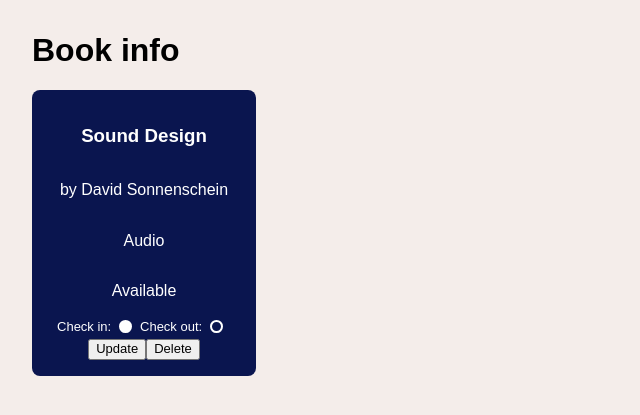
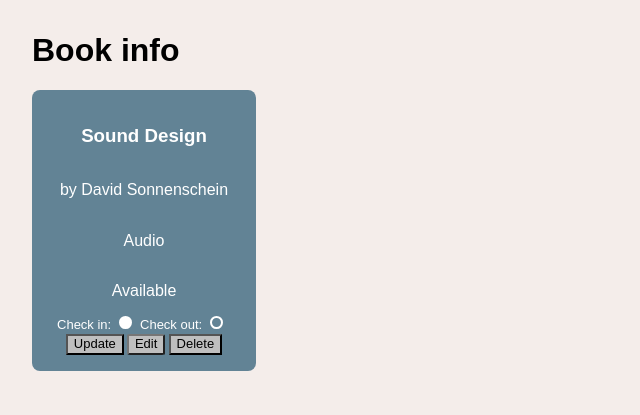
Before and after one commit to TimoHenderson/wk04_wknd_homework_library, a Flask app: page /books/1 in a window 1280 px wide. Shown: the part 130-545 px from the top of the page, without its empty margins (0-640 px from the left). Run offline with Flask 2, Linux system fonts and the light colour scheme.

Commit message:
added update book to book.html and much styling

```diff
--- a/controllers/controller.py
+++ b/controllers/controller.py
@@ -39,3 +39,11 @@
     request_origin = request.form["request_origin"]
     library.check_book_in_or_out(int(index), int(check_out))
     return redirect(request_origin)
+
+
+@app.route("/books/update/<index>", methods=["POST"])
+def update_book(index):
+    form = request.form
+    request_origin = request.form["request_origin"]
+    library.update_book(int(index), form["title"], form["author"], form["genre"])
+    return redirect(request_origin)
--- a/static/style.css
+++ b/static/style.css
@@ -51,7 +51,9 @@
     flex-direction: column;
     justify-content: space-around;
     align-items: center;
-    background-color: hwb(231 4% 69%);
+    /* background-color: hwb(231 4% 69%); */
+    background-color: #628395;
+
     border-radius: 0.5rem;
     padding: 1rem;
 }
@@ -67,6 +69,7 @@
 .book-buttons {
     display: flex;
     justify-content: center;
+    gap: 0.2rem;
 
 }
 
@@ -81,10 +84,9 @@
     transition: 0.1s all linear;
     margin-right: 0.5rem;
     margin-left: 0.5rem;
-    margin-bottom: 0.6rem;
+    margin-bottom: 0.3rem;
 
-    position: relative;
-    top: 4px;
+
 }
 
 .check-out-radio {
@@ -96,3 +98,64 @@
 .check-out-radio>input:checked {
     background-color: white;
 }
+
+#edit-form {
+    display: none;
+    visibility: hidden;
+
+}
+
+#show-edit {
+    display: none;
+}
+
+#show-edit:checked~article {
+    display: flex;
+
+    visibility: visible;
+
+}
+
+
+
+#show-edit:checked~.book {
+    display: none;
+    opacity: 0;
+    visibility: visible;
+}
+
+
+.button-label-container {
+    display: flex;
+    align-items: center;
+    background-color: rgb(191, 191, 191);
+    border-color: rgb(118, 118, 118);
+    border-style: outset;
+    border-width: 2px;
+    border-radius: 8%;
+
+}
+
+.button-label-container>label {
+    text-align: center;
+    /* background-color: rgb(239, 239, 239); */
+
+    cursor: pointer;
+    color: black;
+    padding: 1px 6px;
+    /* box-sizing: border-box; */
+
+}
+
+input {
+    cursor: pointer;
+}
+
+label {
+    cursor: pointer;
+}
+
+input[type=submit] {
+    background-color: rgb(191, 191, 191);
+
+}
--- a/templates/book-page.html
+++ b/templates/book-page.html
@@ -1,9 +1,18 @@
 {% extends 'base.html' %}
 {% block content %}
+{% set book_index = index %}
+{% set request_origin = '/books/' + book_index %}
 <h1>Book info</h1>
 
+<div id="show-edit-form">
+    <input type="checkbox" name="show-edit" id="show-edit">
+    {% include 'book.html' %}
 
-{% include 'book.html' %}
+
+    <article id="edit-form">
+        {% include 'edit-form.html' %}
+    </article>
+</div>
 
 
 {% endblock content %}
--- a/templates/book.html
+++ b/templates/book.html
@@ -1,9 +1,6 @@
 {% if books %}
 {% set book_index = books.index(book) %}
 {% set request_origin = '/books' %}
-{% else %}
-{% set book_index = index %}
-{% set request_origin = '/books/' + book_index %}
 {% endif %}
 
 {% set checked_out = book.is_checked_out %}
@@ -38,6 +35,14 @@
     <form action="/books/{{ book_index }}">
         <input type="submit" value="View">
     </form>
+    {% else %}
+
+
+    <div class="button-label-container">
+        <label for="show-edit">Edit</label>
+    </div>
+
+
     {% endif %}
     <form action="/books/delete/{{ book_index }}" method="post">
         <input type="submit" value="Delete">
--- a/templates/books.html
+++ b/templates/books.html
@@ -1,5 +1,6 @@
 {% extends 'base.html' %}
 {% block content %}
+
 <section class="all-books">
     <h1>All Books</h1>
     <div class="book-list">
--- /dev/null
+++ b/templates/edit-form.html
@@ -0,0 +1,27 @@
+<section class="book">
+    <h2>Edit Book</h2>
+    <form action="/books/update/{{ book_index }}" method="post">
+        <input type="hidden" name="request_origin" id="request_origin" value="{{ request.path }}">
+
+        <p>
+            <label for="title">Title: </label> <br>
+            <input type="text" name="title" id="title" value="{{ book.title }}">
+        </p>
+        <p>
+            <label for="author">Author: </label> <br>
+            <input type="text" name="author" id="author" value="{{ book.author }}">
+        </p>
+        <p>
+            <label for="genre">Genre: </label><br>
+            <input type="text" name="genre" id="genre" value="{{ book.genre }}">
+        </p>
+        <p>
+        <div class="book-buttons">
+            <input type="submit" value="Save Changes">
+            <span class="button-label-container"><label for="show-edit">Cancel</label></span>
+        </div>
+
+
+        </p>
+    </form>
+</section>
```
